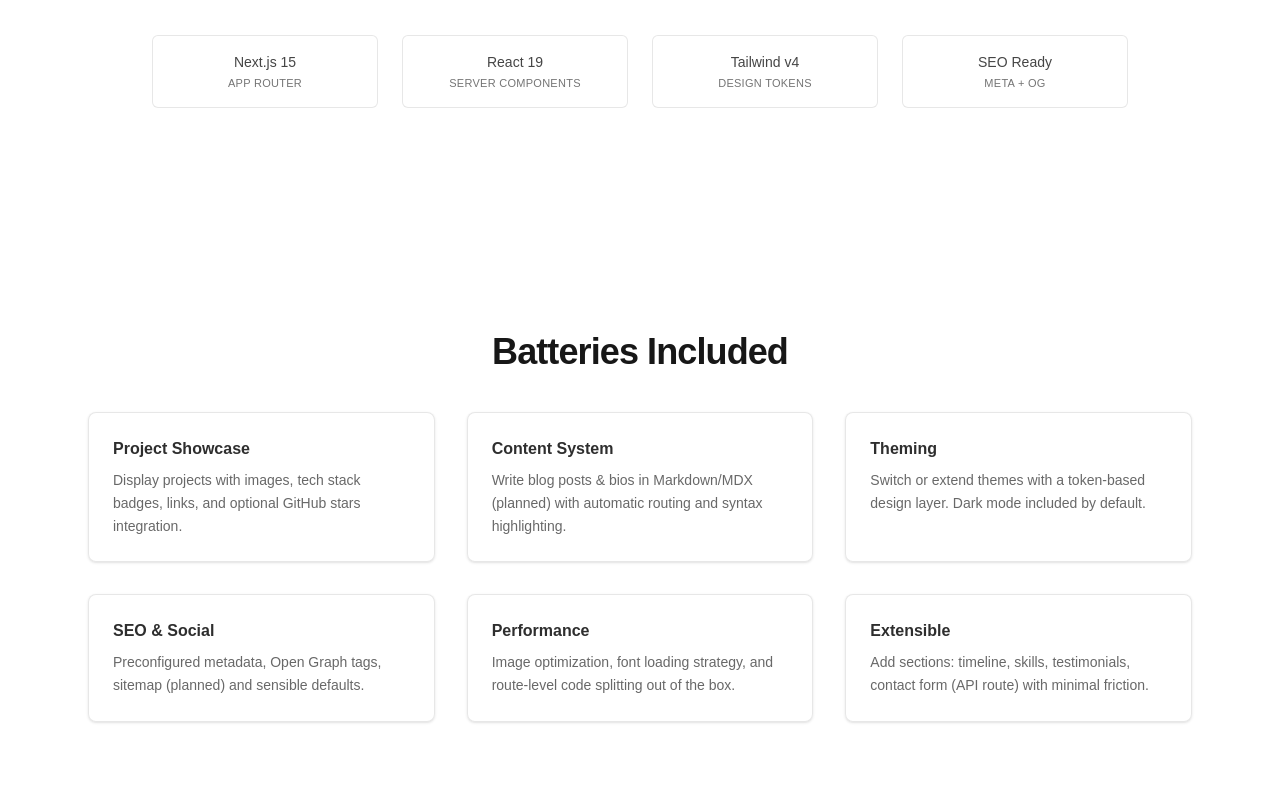
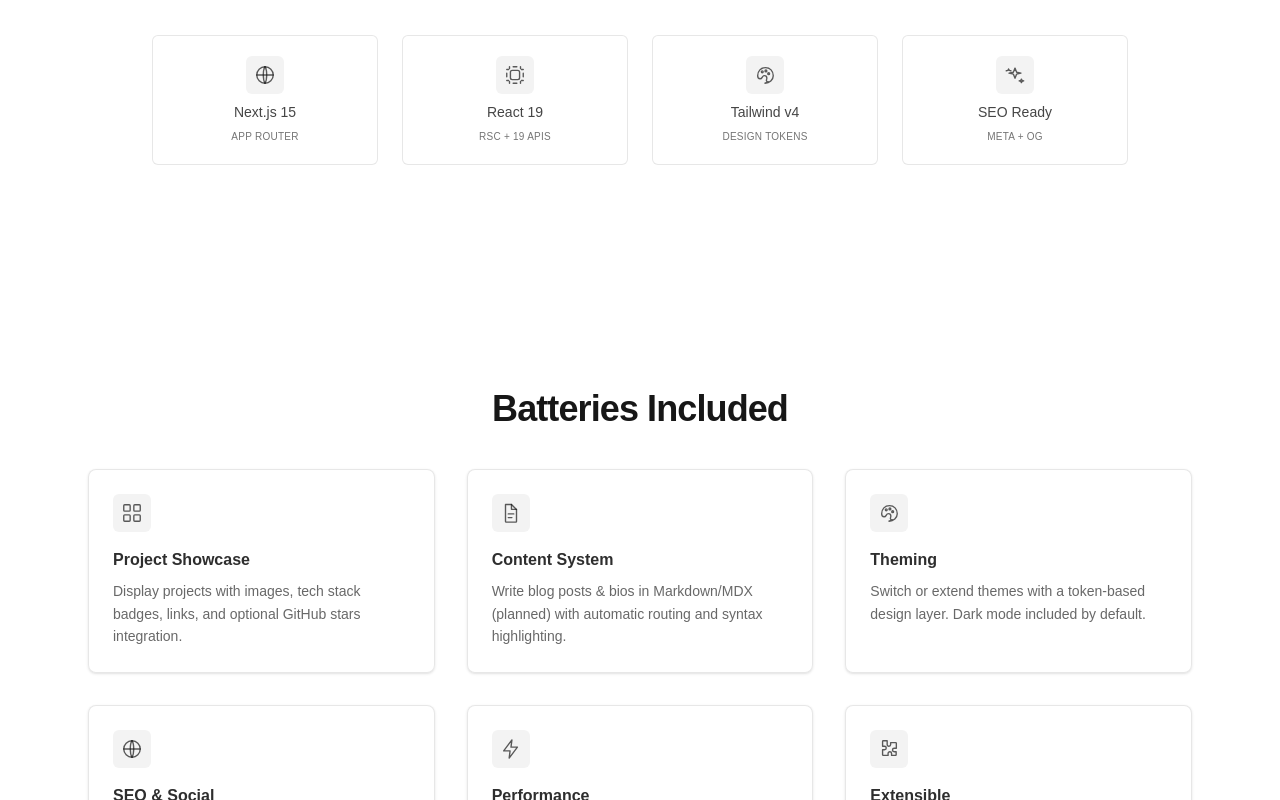
Before and after one commit to rudalkunwar/dev-portfolio-generator, a Next.js app: page / in a window 1280 px wide. Shown: the part 440-1240 px from the top of the page. Built offline with nearby package versions, Linux system fonts and the light colour scheme.

Commit message:
feat icons for the apealing desing

```diff
--- a/src/app/page.tsx
+++ b/src/app/page.tsx
@@ -1,5 +1,6 @@
 import Image from "next/image";
 import Link from "next/link";
+import { Icon } from "@/components/icons";
 
 export default function Home() {
   return (
@@ -36,17 +37,24 @@
           </div>
           <div className="mt-16 grid w-full grid-cols-2 md:grid-cols-4 gap-6 text-sm text-foreground/60">
             {[
-              ["Next.js 15", "App Router"],
-              ["React 19", "Server Components"],
-              ["Tailwind v4", "Design tokens"],
-              ["SEO Ready", "Meta + OG"],
-            ].map(([title, subtitle]) => (
+              { title: "Next.js 15", subtitle: "App Router", icon: "globe" },
+              { title: "React 19", subtitle: "RSC + 19 APIs", icon: "cpu" },
+              { title: "Tailwind v4", subtitle: "Design tokens", icon: "palette" },
+              { title: "SEO Ready", subtitle: "Meta + OG", icon: "sparkle" },
+            ].map((item) => (
               <div
-                key={title}
-                className="flex flex-col items-center gap-1 rounded-md border border-foreground/10 bg-background/40 px-3 py-4"
+                key={item.title}
+                className="flex flex-col items-center gap-2 rounded-md border border-foreground/10 bg-background/40 px-4 py-5 hover:border-foreground/20 transition-colors"
               >
-                <span className="font-medium text-foreground/80">{title}</span>
-                <span className="text-[11px] uppercase tracking-wide">{subtitle}</span>
+                <div className="rounded-md p-2 bg-foreground/5 text-foreground/70">
+                  <Icon name={item.icon as any} size={22} />
+                </div>
+                <span className="font-medium text-foreground/80 text-sm">
+                  {item.title}
+                </span>
+                <span className="text-[10px] uppercase tracking-wide">
+                  {item.subtitle}
+                </span>
               </div>
             ))}
           </div>
@@ -66,37 +74,46 @@
                   title: "Project Showcase",
                   body:
                     "Display projects with images, tech stack badges, links, and optional GitHub stars integration.",
+                  icon: "grid",
                 },
                 {
                   title: "Content System",
                   body:
                     "Write blog posts & bios in Markdown/MDX (planned) with automatic routing and syntax highlighting.",
+                  icon: "fileText",
                 },
                 {
                   title: "Theming",
                   body:
                     "Switch or extend themes with a token-based design layer. Dark mode included by default.",
+                  icon: "palette",
                 },
                 {
                   title: "SEO & Social",
                   body:
                     "Preconfigured metadata, Open Graph tags, sitemap (planned) and sensible defaults.",
+                  icon: "globe",
                 },
                 {
                   title: "Performance",
                   body:
                     "Image optimization, font loading strategy, and route-level code splitting out of the box.",
+                  icon: "lightning",
                 },
                 {
                   title: "Extensible",
                   body:
                     "Add sections: timeline, skills, testimonials, contact form (API route) with minimal friction.",
+                  icon: "puzzle",
                 },
               ].map((f) => (
                 <div
                   key={f.title}
-                  className="group relative rounded-lg border border-foreground/10 bg-background/60 p-6 backdrop-blur shadow-sm hover:shadow transition-shadow"
+                  className="group relative rounded-lg border border-foreground/10 bg-background/60 p-6 backdrop-blur shadow-sm hover:shadow-lg transition-all hover:translate-y-[-2px]"
                 >
+                  <div className="mb-4 inline-flex items-center justify-center rounded-md bg-foreground/5 p-2 text-foreground/70 group-hover:text-foreground group-hover:bg-foreground/10 transition-colors">
+                    <Icon name={f.icon as any} size={22} />
+                  </div>
                   <h3 className="font-semibold mb-2 text-foreground/90">
                     {f.title}
                   </h3>
--- /dev/null
+++ b/src/components/icons.tsx
@@ -0,0 +1,117 @@
+import * as React from "react";
+
+// Simple, lightweight inline SVG icon set (stroke inherits currentColor)
+// Each icon accepts standard SVG props so size & className can be customized via props.
+
+export type IconProps = React.SVGProps<SVGSVGElement> & { size?: number };
+
+const base = (size?: number) => ({
+    width: size || 24,
+    height: size || 24,
+    viewBox: "0 0 24 24",
+    fill: "none",
+    stroke: "currentColor",
+    strokeWidth: 1.5,
+    strokeLinecap: "round" as const,
+    strokeLinejoin: "round" as const,
+    role: "img",
+    "aria-hidden": true,
+});
+
+export const GridIcon = ({ size, ...rest }: IconProps) => (
+    <svg {...base(size)} {...rest}>
+        <rect x="3" y="3" width="7" height="7" rx="1" />
+        <rect x="14" y="3" width="7" height="7" rx="1" />
+        <rect x="14" y="14" width="7" height="7" rx="1" />
+        <rect x="3" y="14" width="7" height="7" rx="1" />
+    </svg>
+);
+
+export const FileTextIcon = ({ size, ...rest }: IconProps) => (
+    <svg {...base(size)} {...rest}>
+        <path d="M6 2.75h6.5L18 8.25v13a.75.75 0 0 1-.75.75H6.75A.75.75 0 0 1 6 21.25V2.75Z" />
+        <path d="M12.5 2.75V8h5.5" />
+        <path d="M9 13h6M9 17h4" />
+    </svg>
+);
+
+export const PaletteIcon = ({ size, ...rest }: IconProps) => (
+    <svg {...base(size)} {...rest}>
+        <path d="M12 21c4.97 0 9-3.61 9-8.06C21 7.48 17.42 4 12.5 4 7.58 4 4 7.48 4 12.94c0 2.07 1.11 3.21 2.64 3.21 1.2 0 1.76-.57 2.27-1.59.57-1.13 1.4-1.82 2.59-1.82 1.53 0 2.5 1.05 2.5 2.47 0 1.31-.49 2.09-.49 2.79 0 .78.55 1.5 1.99 1.5Z" />
+        <circle cx="9" cy="8.5" r="1" />
+        <circle cx="13" cy="7.5" r="1" />
+        <circle cx="16" cy="10.5" r="1" />
+    </svg>
+);
+
+export const GlobeIcon = ({ size, ...rest }: IconProps) => (
+    <svg {...base(size)} {...rest}>
+        <circle cx="12" cy="12" r="9" />
+        <path d="M3 12h18" />
+        <path d="M12 3c2.5 3.5 2.5 14 0 18" />
+        <path d="M12 3c-2.5 3.5-2.5 14 0 18" />
+    </svg>
+);
+
+export const RocketIcon = ({ size, ...rest }: IconProps) => (
+    <svg {...base(size)} {...rest}>
+        <path d="M14.5 9.5 9 15l-4.5 1.5L6 12l5.5-5.5M14.5 9.5l2.86-.57a2 2 0 0 0 1.58-1.58L20.5 4.5l-2.85-.57a2 2 0 0 0-1.58 1.58L15.5 8.5l-1 1Z" />
+        <path d="m5.5 18.5 3-3" />
+        <path d="M16 16a2 2 0 1 1-4 0c0-1.1 2-3.5 2-3.5s2 2.4 2 3.5Z" />
+    </svg>
+);
+
+export const PuzzleIcon = ({ size, ...rest }: IconProps) => (
+    <svg {...base(size)} {...rest}>
+        <path d="M9 3H5.8a.8.8 0 0 0-.8.8V9h2.1a1.9 1.9 0 0 1 0 3.8H5v5.4a.8.8 0 0 0 .8.8H11v-2.1a1.9 1.9 0 0 1 3.8 0V19h4.2a.8.8 0 0 0 .8-.8V15h-2.1a1.9 1.9 0 0 1 0-3.8H20V5.8a.8.8 0 0 0-.8-.8h-5.4v2.1a1.9 1.9 0 0 1-3.8 0V3Z" />
+    </svg>
+);
+
+export const LightningIcon = ({ size, ...rest }: IconProps) => (
+    <svg {...base(size)} {...rest}>
+        <path d="M13 2 4 14h7l-1 8 9-12h-7l1-8Z" />
+    </svg>
+);
+
+export const LayersIcon = ({ size, ...rest }: IconProps) => (
+    <svg {...base(size)} {...rest}>
+        <path d="m12 3-9 5 9 5 9-5-9-5Z" />
+        <path d="m3 13 9 5 9-5" />
+        <path d="m3 18 9 5 9-5" />
+    </svg>
+);
+
+export const CpuIcon = ({ size, ...rest }: IconProps) => (
+    <svg {...base(size)} {...rest}>
+        <rect x="7" y="7" width="10" height="10" rx="2" />
+        <path d="M3 10v4M21 10v4M10 3h4M10 21h4M6 3v2M6 19v2M18 3v2M18 19v2M3 6h2M19 6h2M3 18h2M19 18h2" />
+    </svg>
+);
+
+export const SparkleIcon = ({ size, ...rest }: IconProps) => (
+    <svg {...base(size)} {...rest}>
+        <path d="M12 4.5 13.8 9l4.7 1-4.7 1L12 15.5 10.2 11l-4.7-1 4.7-1L12 4.5Z" />
+        <path d="M5 5.5 5.8 7l1.7.4L5.8 7 5 5.5 4.2 7l-1.7.4L4.2 7 5 5.5Z" />
+        <path d="M19 16.5 19.8 18l1.7.4-1.7.4-.8 1.5-.8-1.5-1.7-.4 1.7-.4.8-1.5Z" />
+    </svg>
+);
+
+export const icons = {
+    grid: GridIcon,
+    fileText: FileTextIcon,
+    palette: PaletteIcon,
+    globe: GlobeIcon,
+    rocket: RocketIcon,
+    puzzle: PuzzleIcon,
+    lightning: LightningIcon,
+    layers: LayersIcon,
+    cpu: CpuIcon,
+    sparkle: SparkleIcon,
+};
+
+export type IconKey = keyof typeof icons;
+
+export function Icon({ name, size = 24, className }: { name: IconKey; size?: number; className?: string }) {
+    const C = icons[name];
+    return <C size={size} className={className} />;
+}
```
